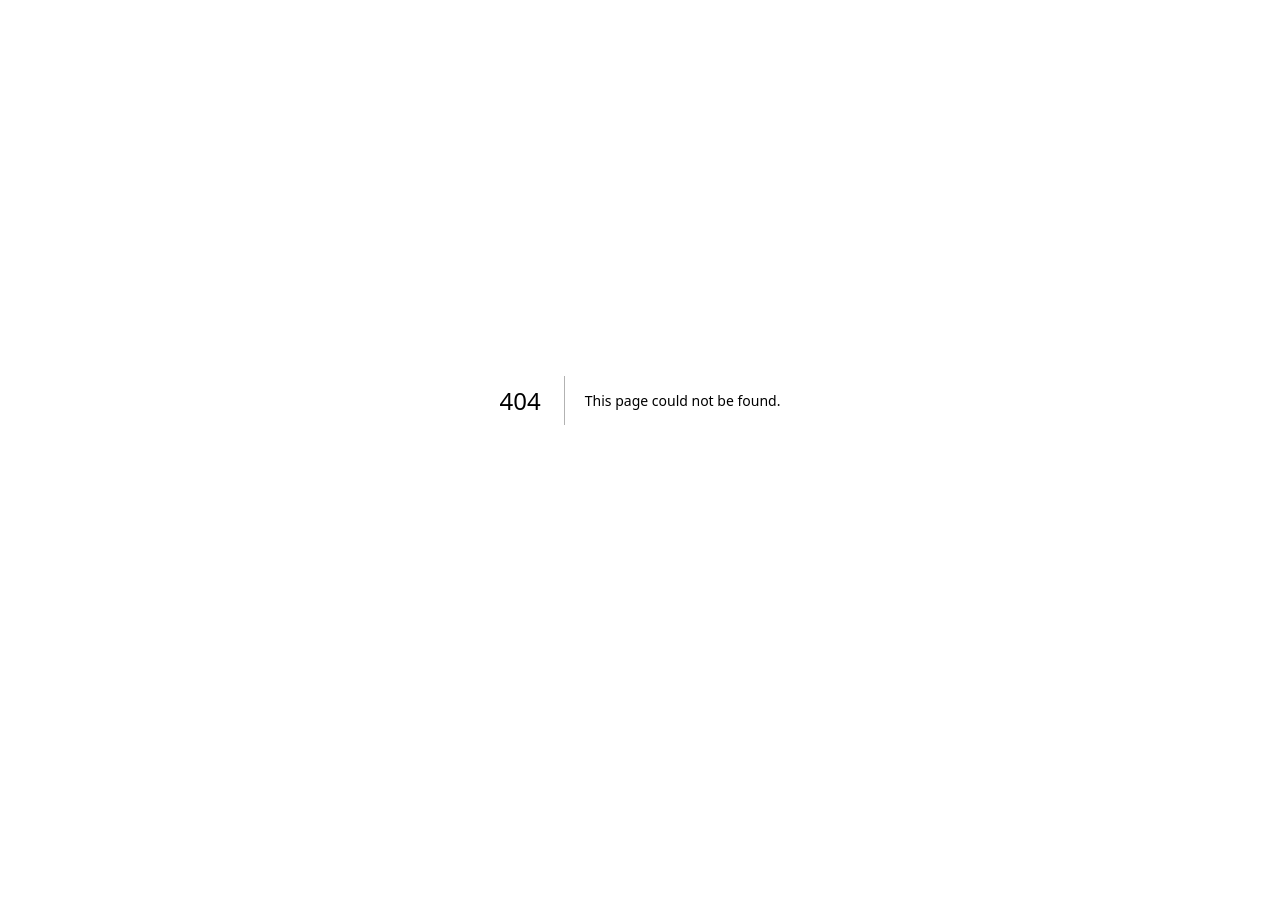
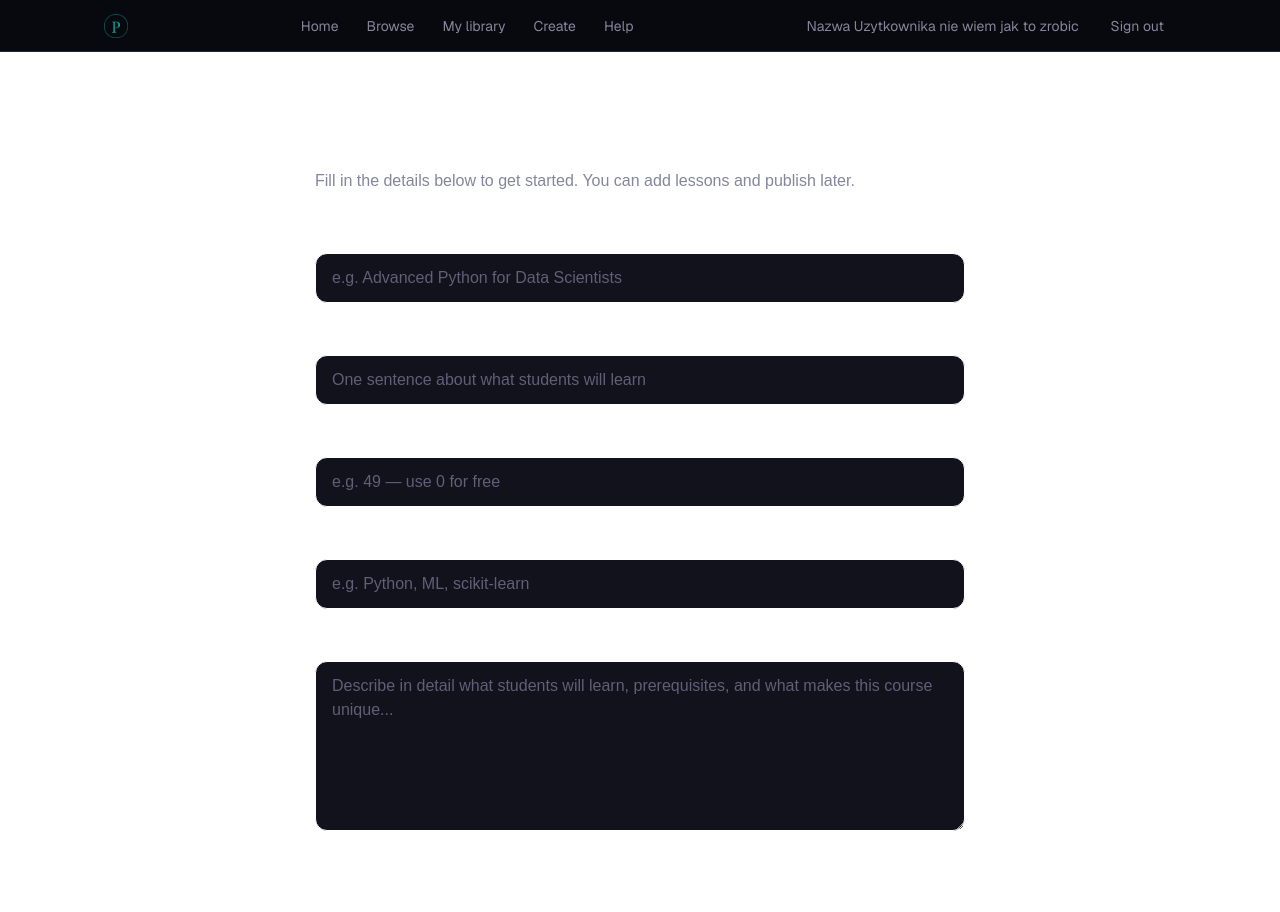
Before and after one commit to WojciechKosow/Pedalini.com, a Next.js app: page /createPage in a window 1280 px wide. Before the commit this address had no page. Shown: the top 912 px of the page. Before the commit the page ends 800 px from the top, so only its background shows below. Built offline with nearby package versions, Linux system fonts and the light colour scheme.

Commit message:
Strona Create jakoś wygląda jest okej poprawiona ramka w landingpagu i tam coś w loginnavbarze zmieniłem ale nie wszystko niektóre odnośniki nie działają jak coś!

```diff
--- a/app/LandingPage/landingpage.tsx
+++ b/app/LandingPage/landingpage.tsx
@@ -36,8 +36,8 @@ export default function LandingPage() {
 
             {/*Lekkie menu tutaj pod każdy widzi pod co*/}
             <section className="bg-[#08080f] font-sans border-t border-[#15151f]">
-                <div className="container mx-auto py-10 max-w-[1120px]">
-                    <div className="rounded-xl border border-[#24243a] bg-[#12121e] grid grid-cols-1 sm:grid-cols-4 gap-6 text-center sm:text-left">
+                <div className="container mx-auto py-10 px-10 max-w-[1120px]">
+                    <div className="rounded-xl grid grid-cols-1 sm:grid-cols-4 gap-6 text-center sm:text-left" >
                         <div>
                             <p className="font-mono tabular-nums text-4xl text-white">-</p>
                             <p className="mt-1 text-sm text-[#85859b]">Courses published</p>
--- /dev/null
+++ b/app/components/loginnavbar.tsx
@@ -0,0 +1,91 @@
+const loginnavbar = () => {
+  return (
+    <div>
+      <nav className="h-[52px] bg-[#08080f] border-b border-gray-800 font-sans">
+        <div className="mx-auto flex h-full max-w-[1120px] items-center justify-between px-6">
+          {/*Logo */}
+          <div>
+            <a href="#" className="flex items-center">
+              <img
+                src="pedalinilogo.png"
+                alt="Pedalini"
+                className="h-6 w-auto"
+              />
+            </a>
+          </div>
+
+          {/*Options (home, browse, help) */}
+          <div>
+            <ul className="flex items-center gap-1">
+              <li>
+                <a
+                  href="#"
+                  className="rounded-lg px-3 py-2 text-sm text-[#85859b] transition-colors hover:text-white"
+                >
+                  Home
+                </a>
+              </li>
+
+              <li>
+                <a
+                  href="/browsePage"
+                  className="rounded-lg px-3 py-2 text-sm text-[#85859b] transition-colors hover:text-white"
+                >
+                  Browse
+                </a>
+              </li>
+
+              <li>
+                <a
+                  href="/library"
+                  className="rounded-lg px-3 py-2 text-sm text-[#85859b] transition-colors hover:text-white"
+                >
+                  My library
+                </a>
+              </li>
+
+              <li>
+                <a
+                  href="/createPage"
+                  className="rounded-lg px-3 py-2 text-sm text-[#85859b] transition-colors hover:text-white"
+                >
+                  Create
+                </a>
+              </li>
+
+              <li>
+                <a
+                  href="#"
+                  className="rounded-lg px-3 py-2 text-sm text-[#85859b] transition-colors hover:text-white"
+                >
+                  Help
+                </a>
+              </li>
+            </ul>
+          </div>
+
+          {/*Buttons Profile and username*/}
+          <div>
+            <div className="flex items-center gap-5">
+              <a
+                href="/dashboard"
+                className="text-sm text-[#85859b] transition-colors hover:text-white"
+              >
+                Nazwa Uzytkownika nie wiem jak to zrobic
+              </a>
+
+              <a
+                href="#"
+                className="rounded-lg px-3 py-2 text-sm text-[#85859b] transition-colors hover:text-white"
+              >
+                Sign out
+              </a>
+            </div>
+          </div>
+        </div>
+      </nav>
+    </div>
+  );
+};
+
+export default loginnavbar;
--- /dev/null
+++ b/app/createPage/page.tsx
@@ -0,0 +1,109 @@
+import Footer from "../components/Footer";
+import LoginNavbar from "../components/loginnavbar";
+
+const inputClass = "w-full rounded-xl border border-white bg-[#12121c] px-4 py-3 text-white placeholder:text-[#5f5f78] focus:outline-none focus:border-[#14b8a6]";
+const labelClass = "block mb-2 text-sm text-white";
+const categories = ["Design", "Engineering", "Data Science", "Creative", "Business", "Photography"];
+const levels = ["Beginner", "Indermediate", "Advanced"];
+
+export default function CreatePage() {
+    return (
+        <div className="min-h-screen flex flex-col">
+            <LoginNavbar />
+
+            <main className="flex-1 px-4 py-16">
+                <div className="mx-auto w-full max-w-[650px]">
+                    <h1 className="text-3xl sm:text-4xl font-bold text-white leading-tight">
+                        Create a new course
+                    </h1>
+                    <p className="mt-2 text-[#85859b]">
+                        Fill in the details below to get started. You can add lessons and publish later.
+                    </p>
+
+                    <form className="mt-8 space-y-6">
+                        <div>
+                            <label htmlFor="title" className={labelClass}>Course title</label>
+                            <input
+                                id="title"
+                                type="text"
+                                placeholder="e.g. Advanced Python for Data Scientists"
+                                className={inputClass}
+                            />
+                        </div>
+
+                        <div>
+                            <label htmlFor="short" className={labelClass}>Short description</label>
+                            <input
+                                id="short"
+                                type="text"
+                                placeholder="One sentence about what students will learn"
+                                className={inputClass}
+                            />
+                        </div>
+
+                        <div>
+                            <label htmlFor="price" className={labelClass}>Price (USD)</label>
+                            <input
+                                id="price"
+                                type="number"
+                                min="0"
+                                placeholder="e.g. 49 — use 0 for free"
+                                className={inputClass}
+                            />
+                        </div>
+
+                        <div>
+                            <label htmlFor="tags" className={labelClass}>Tags (comma separated)</label>
+                            <input
+                                id="tags"
+                                type="text"
+                                placeholder="e.g. Python, ML, scikit-learn"
+                                className={inputClass}
+                            />
+                        </div>
+
+                        <div>
+                            <label htmlFor="long" className={labelClass}>Long description</label>
+                            <textarea
+                                id="long"
+                                rows={6}
+                                placeholder="Describe in detail what students will learn, prerequisites, and what makes this course unique..."
+                                className={inputClass}
+                            />
+                        </div>
+
+                        <div className="grid grid-cols-1 sm:grid-cols-2 gap-6 py-6">
+                            <div>
+                                <label htmlFor="category" className={labelClass}>Category</label>
+                                <select id="category" name="category" defaultValue="" className={inputClass}>
+                                    <option value="" disabled>Select category</option>
+                                    {categories.map((cat) => (
+                                        <option key={cat} value={cat}>{cat}</option>
+                                    ))}
+                                </select>
+                            </div>
+
+                            <div>
+                                <label htmlFor="level" className={labelClass}>Level</label>
+                                <select id="level" name="level" defaultValue="" className={inputClass}>
+                                    <option value="" disabled>Select level</option>
+                                    {levels.map((lvl) => (
+                                        <option key={lvl} value={lvl}>{lvl}</option>
+                                    ))}
+                                </select>
+                            </div>
+                        </div>
+
+                        <button
+                            type="submit"
+                            className="w-full rounded-xl bg-[#14b8a6] px-6 py-3 font-semibold text-black hover:opacity-90">
+                            Create course
+                        </button>
+                    </form>
+                </div>
+            </main>
+
+            <Footer />
+        </div>
+    );
+}
--- a/app/dashboard/page.tsx
+++ b/app/dashboard/page.tsx
@@ -2,10 +2,10 @@
 
 import { useEffect, useState } from "react";
 import { useRouter } from "next/navigation";
-import Navbar from "../components/Navbar";
+import LoginNavbar from "../components/loginnavbar";
 import Footer from "../components/Footer";
 
-const USER = { name: "Maciek Psikutas", email: "maciekpsikutas67@gmail.com", bio: "Senior UX designer with 12 years at top tech firms. I teach design thinking and prototyping." };
+const USER = { name: "Marcin Majkut", email: "marcinmajkut67@gmail.com", bio: "Senior UX designer with 12 years at top tech firms. I teach design thinking and prototyping." };
 
 const STATS = [
     { label: "Enrolled", value: "0" },
@@ -18,7 +18,6 @@ export default function DashboardPage() {
     const router = useRouter();
     const [ready, setReady] = useState(false);
 
-    // Prosty guard: bez zalogowania na konto demo wracamy do logowania
     useEffect(() => {
         let ok = false;
         try {
@@ -42,7 +41,7 @@ export default function DashboardPage() {
 
     return (
         <div className="min-h-screen bg-[#08080f] font-sans text-white">
-            <Navbar />
+            <LoginNavbar />
             <main className="container mx-auto max-w-[740px] px-4 py-10">
 
                 {/* Profile */}
@@ -76,7 +75,7 @@ export default function DashboardPage() {
                         My Library
                     </a>
                     <a
-                        href="#"
+                        href="/createPage"
                         className="flex h-10 items-center rounded-lg border border-[#24243a] bg-[#0d0d17] px-4 text-sm text-[#85859b] transition-colors hover:border-[#14b8a6] hover:text-white"
                     >
                         Create course
```
